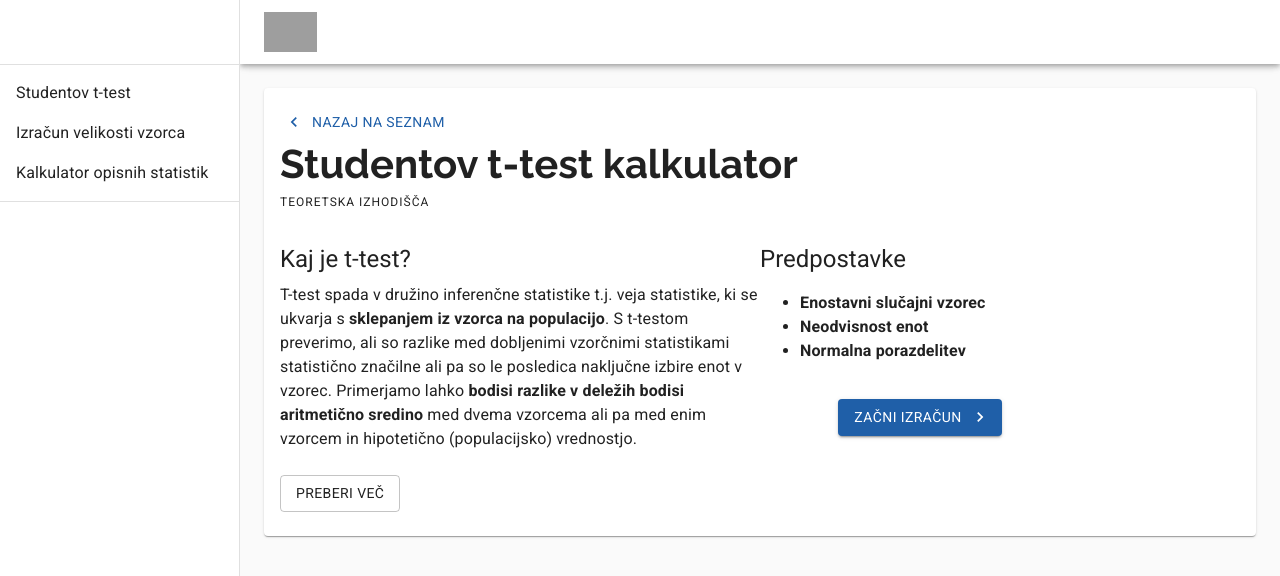
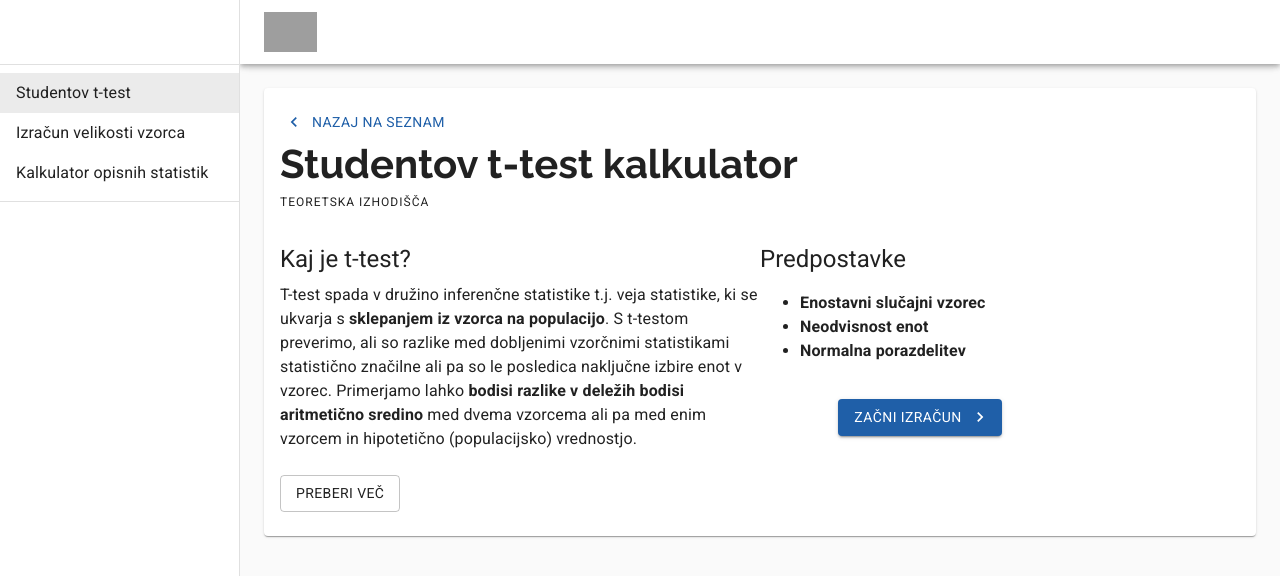
Before and after one commit to LeonSkrilec/t-test, a Next.js app: page /kalkulatorji/t-test in a window 1280 px wide. Shown: the top 576 px of the page. Built offline with nearby package versions, Linux system fonts and the light colour scheme; grey boxes are pictures that could not be loaded.

Commit message:
Selected calculator sidenav

```diff
--- a/components/SideNav.js
+++ b/components/SideNav.js
@@ -4,8 +4,11 @@ import ListItem from '@material-ui/core/ListItem';
 import Link from 'next/link';
 import Typography from '@material-ui/core/Typography';
 import calculators from '../calculators/settings';
+import { useRouter } from 'next/router';
 
-export default function SideNav() {
+export default function SideNav(props) {
+  const router = useRouter();
+
   return (
     <List>
       {calculators.list.map(calculator => (
@@ -14,7 +17,7 @@ export default function SideNav() {
           as={`${calculators.baseFolder}/${calculator.slug}`}
           key={calculator.slug}
         >
-          <ListItem button>
+          <ListItem button selected={router.asPath.includes(calculator.slug) ? true : false}>
             <Typography component="a">{calculator.title}</Typography>
           </ListItem>
         </Link>
```
